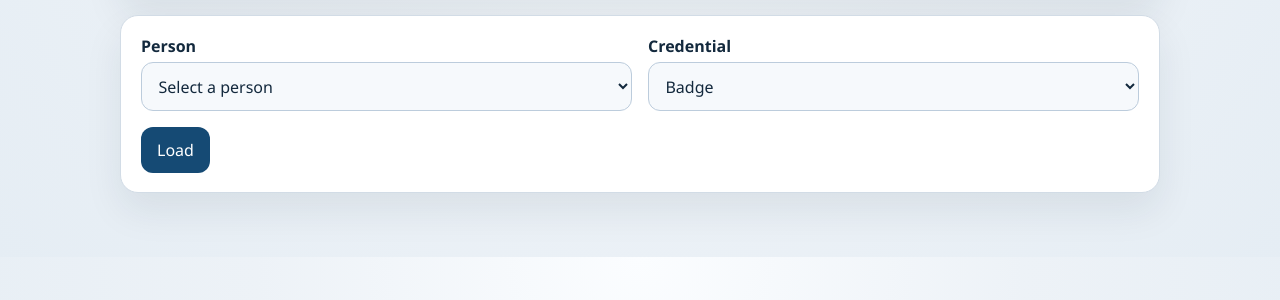
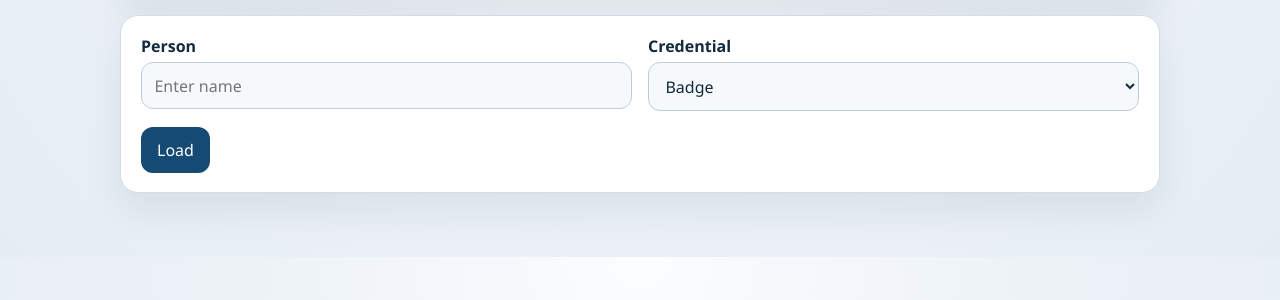
Before and after one commit to noahstephenson/MFA-System, a Django app: page /app/enroll/ in a window 1280 px wide. Shown: the part 277-577 px from the top of the page. Run offline with Django 5.2, Linux system fonts and the light colour scheme.

Commit message:
Allow enrollment by typed person name

```diff
--- a/django_app/core/forms.py
+++ b/django_app/core/forms.py
@@ -77,9 +77,15 @@ class UserSelectionForm(forms.Form):
 
 
 class EnrollmentChooserForm(forms.Form):
-    user = forms.ModelChoiceField(
-        queryset=User.objects.none(),
+    person_name = forms.CharField(
         label="Person",
+        strip=True,
+        widget=forms.TextInput(
+            attrs={
+                "autocomplete": "name",
+                "placeholder": "Enter name",
+            },
+        ),
     )
     credential_type = forms.ChoiceField(
         choices=(
@@ -90,10 +96,11 @@ class EnrollmentChooserForm(forms.Form):
         label="Credential",
     )
 
-    def __init__(self, *args, **kwargs):
-        super().__init__(*args, **kwargs)
-        self.fields["user"].queryset = User.objects.filter(is_active=True).order_by("username")
-        self.fields["user"].empty_label = "Select a person"
+    def clean_person_name(self):
+        person_name = str(self.cleaned_data.get("person_name") or "").strip()
+        if not person_name:
+            raise forms.ValidationError("Enter a person name.")
+        return person_name
 
     def clean_credential_type(self):
         credential_type = str(self.cleaned_data.get("credential_type") or "").strip()
@@ -108,15 +115,16 @@ class EnrollmentChooserForm(forms.Form):
 
 
 class CapturedCredentialForm(forms.Form):
-    user = forms.ModelChoiceField(
-        queryset=User.objects.none(),
+    person_name = forms.CharField(
         widget=forms.HiddenInput(),
     )
     captured_identifier = forms.CharField(widget=forms.HiddenInput())
 
-    def __init__(self, *args, **kwargs):
-        super().__init__(*args, **kwargs)
-        self.fields["user"].queryset = User.objects.filter(is_active=True).order_by("username")
+    def clean_person_name(self):
+        person_name = str(self.cleaned_data.get("person_name") or "").strip()
+        if not person_name:
+            raise forms.ValidationError("Enter a person name.")
+        return person_name
 
     def clean_captured_identifier(self):
         identifier = str(self.cleaned_data.get("captured_identifier") or "").strip()
@@ -126,8 +134,7 @@ class CapturedCredentialForm(forms.Form):
 
 
 class PinEnrollmentForm(forms.Form):
-    user = forms.ModelChoiceField(
-        queryset=User.objects.none(),
+    person_name = forms.CharField(
         widget=forms.HiddenInput(),
     )
     pin = forms.CharField(
@@ -150,8 +157,13 @@ class PinEnrollmentForm(forms.Form):
 
     def __init__(self, *args, **kwargs):
         super().__init__(*args, **kwargs)
-        self.fields["user"].queryset = User.objects.filter(is_active=True).order_by("username")
         self.fields["label"].widget.attrs.update({"placeholder": "Optional label"})
+
+    def clean_person_name(self):
+        person_name = str(self.cleaned_data.get("person_name") or "").strip()
+        if not person_name:
+            raise forms.ValidationError("Enter a person name.")
+        return person_name
 
     def clean_pin(self):
         pin = str(self.cleaned_data.get("pin") or "").strip()
--- a/django_app/core/templates/core/enroll.html
+++ b/django_app/core/templates/core/enroll.html
@@ -15,9 +15,9 @@
     <form method="get" class="form-grid">
         <div class="action-grid">
             <div class="form-field">
-                <label for="{{ chooser_form.user.id_for_label }}">{{ chooser_form.user.label }}</label>
-                {{ chooser_form.user }}
-                {{ chooser_form.user.errors }}
+                <label for="{{ chooser_form.person_name.id_for_label }}">{{ chooser_form.person_name.label }}</label>
+                {{ chooser_form.person_name }}
+                {{ chooser_form.person_name.errors }}
             </div>
             <div class="form-field">
                 <label for="{{ chooser_form.credential_type.id_for_label }}">{{ chooser_form.credential_type.label }}</label>
@@ -45,7 +45,7 @@
             <form method="post" class="actions" style="margin-bottom: 1rem;">
                 {% csrf_token %}
                 <input type="hidden" name="action" value="capture-rfid">
-                <input type="hidden" name="user" value="{{ selected_user.id }}">
+                <input type="hidden" name="person_name" value="{{ selected_user.username }}">
                 <input type="hidden" name="credential_type" value="rfid">
                 <button type="submit">Scan Badge</button>
             </form>
@@ -62,7 +62,7 @@
                     {% csrf_token %}
                     <input type="hidden" name="action" value="save-rfid">
                     <input type="hidden" name="credential_type" value="rfid">
-                    {{ badge_save_form.user }}
+                    {{ badge_save_form.person_name }}
                     {{ badge_save_form.captured_identifier }}
                     <button type="submit">Save Badge</button>
                 </form>
@@ -75,7 +75,7 @@
             <form method="post" class="actions" style="margin-bottom: 1rem;">
                 {% csrf_token %}
                 <input type="hidden" name="action" value="capture-fingerprint">
-                <input type="hidden" name="user" value="{{ selected_user.id }}">
+                <input type="hidden" name="person_name" value="{{ selected_user.username }}">
                 <input type="hidden" name="credential_type" value="biometric">
                 <button type="submit">Capture Fingerprint</button>
             </form>
@@ -92,7 +92,7 @@
                     {% csrf_token %}
                     <input type="hidden" name="action" value="save-fingerprint">
                     <input type="hidden" name="credential_type" value="biometric">
-                    {{ fingerprint_save_form.user }}
+                    {{ fingerprint_save_form.person_name }}
                     {{ fingerprint_save_form.captured_identifier }}
                     <button type="submit">Save Fingerprint</button>
                 </form>
@@ -106,7 +106,7 @@
                 {% csrf_token %}
                 <input type="hidden" name="action" value="save-pin">
                 <input type="hidden" name="credential_type" value="pin">
-                {{ pin_form.user }}
+                {{ pin_form.person_name }}
                 {{ pin_form.non_field_errors }}
                 <div class="form-field">
                     <label for="{{ pin_form.pin.id_for_label }}">{{ pin_form.pin.label }}</label>
--- a/django_app/core/views.py
+++ b/django_app/core/views.py
@@ -3,6 +3,7 @@ from django.contrib.auth import get_user_model
 from django.core.exceptions import ValidationError
 from django.http import Http404
 from django.shortcuts import redirect, render
+from django.utils.text import slugify
 from django.urls import reverse
 
 from .forms import AccessStartForm, CapturedCredentialForm, EnrollmentChooserForm, PinEnrollmentForm
@@ -124,14 +125,45 @@ def _selected_user_from_value(raw_user_id):
     return User.objects.filter(id=int(raw_user_id), is_active=True).first()
 
 
-def _selected_user_from_request(request):
-    return _selected_user_from_value(request.POST.get("user", "")) or _selected_user_from_value(
-        request.GET.get("user", "")
-    )
+def _normalize_person_name(raw_name):
+    return str(raw_name or "").strip()
 
 
-def _initial_user_value(selected_user):
-    return {"user": selected_user.id} if selected_user is not None else {}
+def _username_for_person_name(person_name):
+    username = slugify(person_name).replace("-", "_")
+    return username or person_name
+
+
+def _get_or_create_person(person_name):
+    normalized_name = _normalize_person_name(person_name)
+    if not normalized_name:
+        return None
+
+    username = _username_for_person_name(normalized_name)
+    user = User.objects.filter(username__iexact=username).first()
+    if user is None:
+        user = User.objects.create_user(username=username)
+    if not user.is_active:
+        user.is_active = True
+        user.save(update_fields=["is_active"])
+    return user
+
+
+def _selected_person_name_from_request(request):
+    return _normalize_person_name(request.POST.get("person_name") or request.GET.get("person_name"))
+
+
+def _selected_user_from_request(request):
+    person_name = _selected_person_name_from_request(request)
+    if person_name:
+        return _get_or_create_person(person_name)
+    return _selected_user_from_value(request.POST.get("user", "")) or _selected_user_from_value(request.GET.get("user", ""))
+
+
+def _initial_person_value(selected_user, person_name=""):
+    if person_name:
+        return {"person_name": person_name}
+    return {"person_name": selected_user.username} if selected_user is not None else {}
 
 
 def _selected_credential_type(request):
@@ -414,35 +446,37 @@ def access_result(request, session_id):
 
 
 def enroll(request):
+    selected_person_name = _selected_person_name_from_request(request)
     selected_user = _selected_user_from_request(request)
     selected_credential_type = _selected_credential_type(request)
     badge_capture = None
     fingerprint_capture = None
     chooser_initial = {
-        **_initial_user_value(selected_user),
+        **_initial_person_value(selected_user, selected_person_name),
         "credential_type": selected_credential_type,
     }
 
     chooser_form = EnrollmentChooserForm(initial=chooser_initial)
     if request.method == "POST":
         chooser_form = EnrollmentChooserForm(request.POST)
-        chooser_form.fields["user"].required = False
         chooser_form.fields["credential_type"].required = False
 
-    badge_save_form = CapturedCredentialForm(initial=_initial_user_value(selected_user))
-    fingerprint_save_form = CapturedCredentialForm(initial=_initial_user_value(selected_user))
-    pin_form = PinEnrollmentForm(initial=_initial_user_value(selected_user))
+    person_initial = _initial_person_value(selected_user, selected_person_name)
+    badge_save_form = CapturedCredentialForm(initial=person_initial)
+    fingerprint_save_form = CapturedCredentialForm(initial=person_initial)
+    pin_form = PinEnrollmentForm(initial=person_initial)
 
     if request.method == "POST":
         action = str(request.POST.get("action") or "").strip()
         if action and selected_user is None:
-            messages.warning(request, "Choose a person first.")
+            messages.warning(request, "Enter a person name first.")
         elif action == "save-pin":
             pin_form = PinEnrollmentForm(request.POST)
             if pin_form.is_valid():
                 try:
+                    user = _get_or_create_person(pin_form.cleaned_data["person_name"])
                     result = enroll_credential(
-                        user_id=pin_form.cleaned_data["user"].id,
+                        user_id=user.id,
                         credential_type=Credential.CredentialType.PIN,
                         identifier=pin_form.cleaned_data["pin"],
                         label=pin_form.cleaned_data.get("label", ""),
@@ -456,7 +490,7 @@ def enroll(request):
                         _credential_saved_message(result["credential"], created=result["created"]),
                     )
                     return redirect(
-                        f"{reverse('core:enroll')}?user={result['credential'].user_id}&credential_type={Credential.CredentialType.PIN}"
+                        f"{reverse('core:enroll')}?person_name={result['credential'].user.username}&credential_type={Credential.CredentialType.PIN}"
                     )
         elif action == "capture-rfid":
             try:
@@ -481,7 +515,7 @@ def enroll(request):
                 if capture_result["ok"]:
                     badge_save_form = CapturedCredentialForm(
                         initial={
-                            **_initial_user_value(selected_user),
+                            **_initial_person_value(selected_user, selected_person_name),
                             "captured_identifier": capture_result["identifier"],
                         }
                     )
@@ -489,8 +523,9 @@ def enroll(request):
             badge_save_form = CapturedCredentialForm(request.POST)
             if badge_save_form.is_valid():
                 try:
+                    user = _get_or_create_person(badge_save_form.cleaned_data["person_name"])
                     result = enroll_credential(
-                        user_id=badge_save_form.cleaned_data["user"].id,
+                        user_id=user.id,
                         credential_type=Credential.CredentialType.RFID,
                         identifier=badge_save_form.cleaned_data["captured_identifier"],
                         label=badge_save_form.cleaned_data.get("label", ""),
@@ -504,7 +539,7 @@ def enroll(request):
                         _credential_saved_message(result["credential"], created=result["created"]),
                     )
                     return redirect(
-                        f"{reverse('core:enroll')}?user={result['credential'].user_id}&credential_type={Credential.CredentialType.RFID}"
+                        f"{reverse('core:enroll')}?person_name={result['credential'].user.username}&credential_type={Credential.CredentialType.RFID}"
                     )
             else:
                 if not str(request.POST.get("captured_identifier") or "").strip():
@@ -536,7 +571,7 @@ def enroll(request):
                 if capture_result["ok"]:
                     fingerprint_save_form = CapturedCredentialForm(
                         initial={
-                            **_initial_user_value(selected_user),
+                            **_initial_person_value(selected_user, selected_person_name),
                             "captured_identifier": capture_result["identifier"],
                         }
                     )
@@ -544,8 +579,9 @@ def enroll(request):
             fingerprint_save_form = CapturedCredentialForm(request.POST)
             if fingerprint_save_form.is_valid():
                 try:
+                    user = _get_or_create_person(fingerprint_save_form.cleaned_data["person_name"])
                     result = enroll_credential(
-                        user_id=fingerprint_save_form.cleaned_data["user"].id,
+                        user_id=user.id,
                         credential_type=Credential.CredentialType.BIOMETRIC,
                         identifier=fingerprint_save_form.cleaned_data["captured_identifier"],
                         label=fingerprint_save_form.cleaned_data.get("label", ""),
@@ -559,7 +595,7 @@ def enroll(request):
                         _credential_saved_message(result["credential"], created=result["created"]),
                     )
                     return redirect(
-                        f"{reverse('core:enroll')}?user={result['credential'].user_id}&credential_type={Credential.CredentialType.BIOMETRIC}"
+                        f"{reverse('core:enroll')}?person_name={result['credential'].user.username}&credential_type={Credential.CredentialType.BIOMETRIC}"
                     )
             else:
                 if not str(request.POST.get("captured_identifier") or "").strip():
```
Also changed, not shown: django_app/core/tests/test_views.py (+40 -12 lines).
